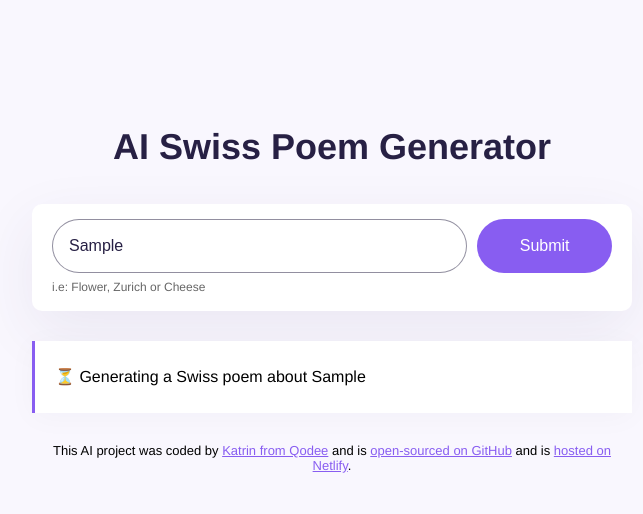
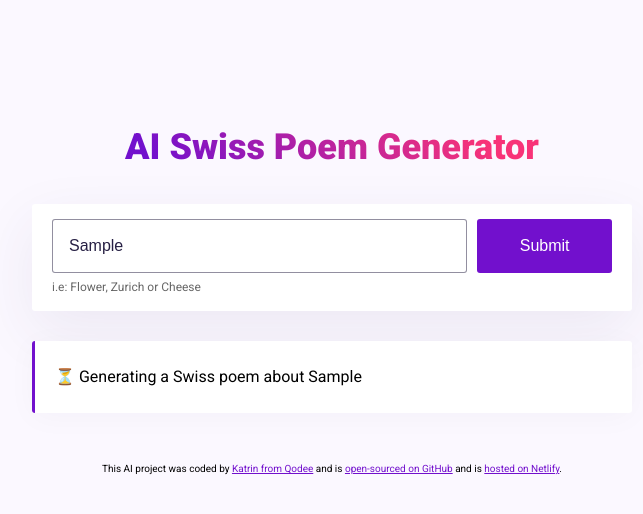
Before and after one commit to Cauuma/Swiss-Poem-Generator, a plain HTML site: page index.html in a window 1280 px wide. Both pictures are taken after typing "Sample" into the empty fields and a click on the input 852 px from the left and 246 px from the top of the page. Shown: the whole page, without its empty margins (308-951 px from the left). Drawn offline with nearby package versions, Linux system fonts and the light colour scheme; files that its build step writes are made by us from their sources; no server answers.

Commit message:
CSS, Api Integration, JS, HTML,

```diff
--- a/index.html
+++ b/index.html
@@ -5,6 +5,12 @@
     <meta name="viewport" content="width=device-width, initial-scale=1.0" />
     <script src="https://unpkg.com/typewriter-effect@latest/dist/core.js"></script>
     <script src="https://cdn.jsdelivr.net/npm/axios@1.1.2/dist/axios.min.js"></script>
+    <link rel="preconnect" href="https://fonts.googleapis.com" />
+    <link rel="preconnect" href="https://fonts.gstatic.com" crossorigin />
+    <link
+      href="https://fonts.googleapis.com/css2?family=Roboto:ital,wght@0,100;0,300;0,400;0,500;0,700;0,900;1,100;1,300;1,400;1,500;1,700;1,900&display=swap"
+      rel="stylesheet"
+    />
     <link rel="stylesheet" href="src/style.css" />
     <title>AI Swiss Poem Generator</title>
   </head>
@@ -37,9 +43,9 @@
         This AI project was coded by
         <a href="https://github.com/Cauuma" target="_blank">Katrin from Qodee</a>
         and is
-        <a href="https://github.com/shecodesio/Swiss-poem-generator" target="_blank"> open-sourced on GitHub</a>
+        <a href="https://github.com/Cauuma/Swiss-Poem-Generator" target="_blank"> open-sourced on GitHub</a>
         and is
-        <a href="https://ai-Swiss-poem-generator.netlify.app/" target="_blank">hosted on Netlify</a>.
+        <a href="https://swisspoemgenerator.netlify.app/" target="_blank">hosted on Netlify</a>.
       </footer>
     </div>
 
--- a/src/index.js
+++ b/src/index.js
@@ -11,9 +11,9 @@ function generatePoem(event) {
   event.preventDefault();
 
   let instructionsInput = document.querySelector("#user-instructions");
-  let apiKey = "2046c535afeb092fo82f1d306d8a2b2t";
+  let apiKey = "t53d73a69cf10aoc4178935ce075b4b1";
   let context =
-    "You are a romantic Poem expert and love to write short poems. You mission is to generate a 4 line poem in basic HTML and separate each line with a <br />. Make sure to follow the user instructions. Do not include a title to the poem. Sign the poem with 'SheCodes AI' inside a <strong> element at the end of the poem and NOT at the beginning";
+    "You are a romantic Poem expert and love to write short poems. You mission is to generate a 4 line poem in basic HTML and separate each line with a <br />. Make sure to follow the user instructions. Do not include a title to the poem. Sign the poem with 'Qodee AI' inside a <strong> element at the end of the poem and NOT at the beginning";
   let prompt = `User instructions: Generate a Swiss poem about ${instructionsInput.value}`;
   let apiURL = `https://api.shecodes.io/ai/v1/generate?prompt=${prompt}&context=${context}&key=${apiKey}`;
 
--- a/src/style.scss
+++ b/src/style.css
@@ -1,10 +1,10 @@
 body {
-  background-color: #f9f7fe;
-  font-family: Helvetica, Arial, sans-serif;
+  background-color: #fbf8ff;
+  font-family: "Roboto", sans-serif;
 }
 
 a {
-  color: #885df1;
+  color: #7210cd;
 }
 
 .container {
@@ -21,13 +21,19 @@ h1 {
   font-weight: 800;
   font-size: 36px;
   line-height: 1.5;
-  color: #272044;
+
+  /** TEXT GRADIENT */
+  color: #7210cd;
+  background-image: -webkit-linear-gradient(45deg, #7210cd 21%, #f83378 74%);
+  background-clip: text;
+  -webkit-background-clip: text;
+  -webkit-text-fill-color: transparent;
 }
 
 .form-container {
   background-color: white;
   margin-bottom: 30px;
-  border-radius: 10px;
+  border-radius: 3px;
   box-shadow: 0px 20px 60px rgba(65, 50, 100, 0.08);
   padding: 15px 20px;
 }
@@ -48,20 +54,25 @@ form {
   border: 1px solid rgba(39, 33, 66, 0.5);
   width: 80%;
   font-size: 16px;
-  border-radius: 50px;
+  border-radius: 3px;
   line-height: 20px;
   color: #272044;
 }
 
 .submit-button {
   margin-left: 10px;
-  background: #885df1;
   color: white;
   border: none;
   width: 150px;
   font-size: 16px;
-  border-radius: 50px;
+  border-radius: 3px;
   padding: 14px 24px;
+  background-color: #7210cd;
+  cursor: pointer;
+  transition: background-color 1s cubic-bezier(0.11, 0, 0.5, 0) 0s;
+}
+.submit-button:hover {
+  background-color: #f83378;
 }
 
 .poem {
@@ -69,8 +80,9 @@ form {
   background-color: #fff;
   padding: 20px;
   line-height: 2;
-  border-left: 3px solid #885df1;
+  border-left: 3px solid #7210cd;
   box-shadow: 0px 4px 30px 0px rgba(39, 33, 66, 0.03);
+  border-radius: 3px;
 }
 
 .hidden {
@@ -78,13 +90,18 @@ form {
 }
 
 .poem strong {
-  color: #885df1;
+  /** TEXT GRADIENT */
+  color: #7210cd;
+  background-image: -webkit-linear-gradient(45deg, #7210cd 21%, #f83378 74%);
+  background-clip: text;
+  -webkit-background-clip: text;
+  -webkit-text-fill-color: transparent;
 }
 
 footer {
   text-align: center;
-  font-size: 13px;
-  margin-top: 30px;
+  font-size: 10px;
+  margin-top: 50px;
 }
 
 .generating {
```
